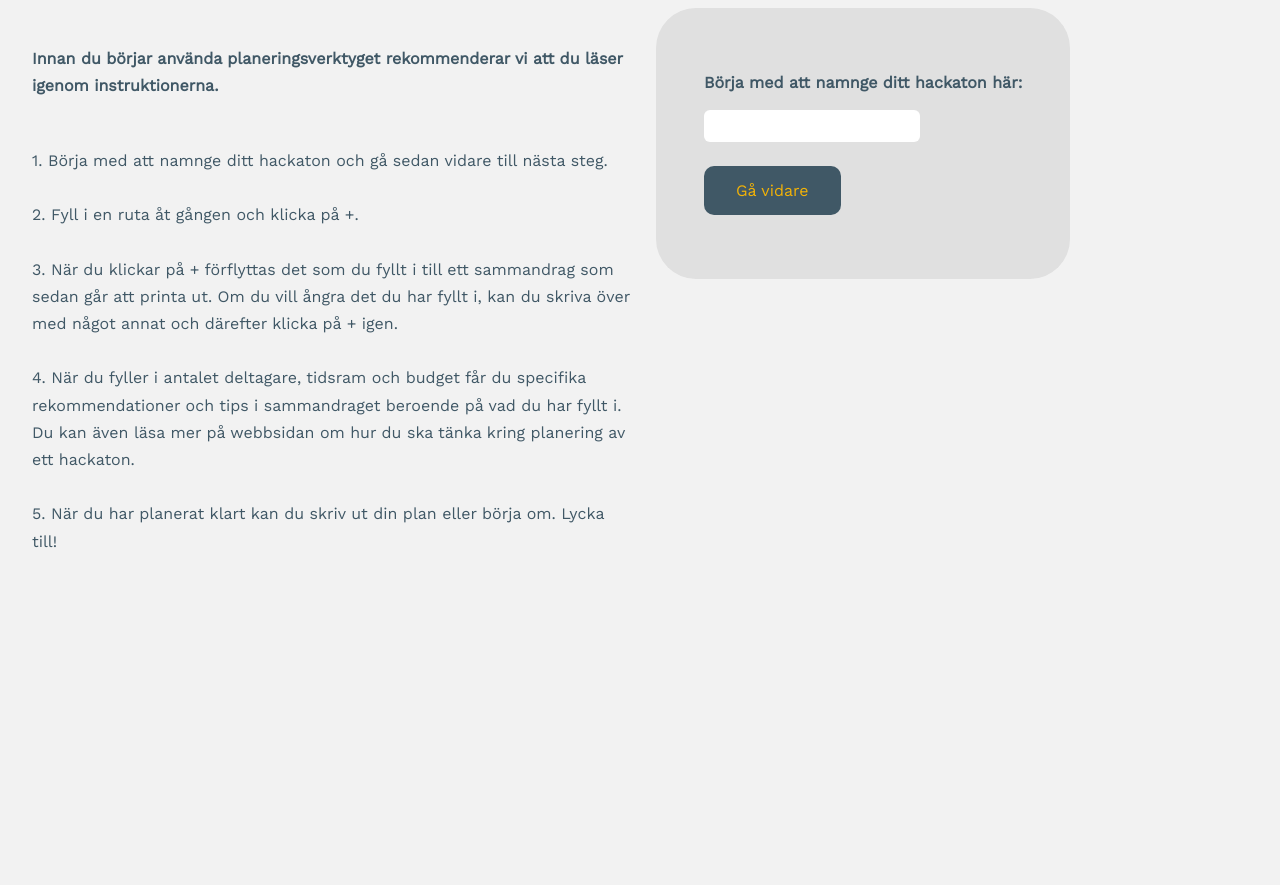
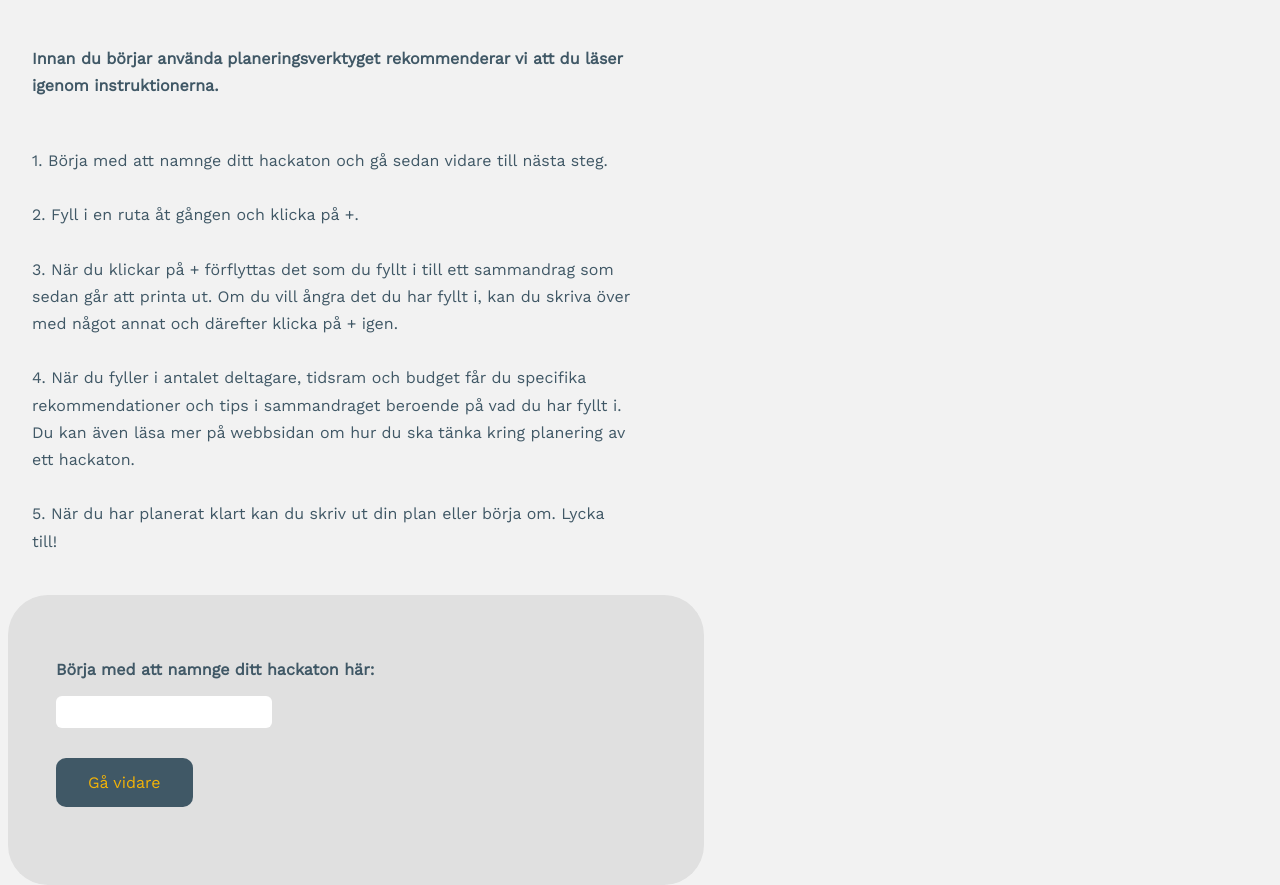
Before and after one commit to Emmaasofiaa/Hackaton, a Flask app: page /login in a window 1280 px wide. Before the commit the page ends 548 px from the top, so only its background shows below. Run offline with Flask 2, Linux system fonts and the light colour scheme.

Commit message:
Update main.css

```diff
--- a/static/css/main.css
+++ b/static/css/main.css
@@ -162,12 +162,12 @@ a:visited {
 }
 
 .left{
-  max-width: 600px;
+  width: 600px;
   padding: 2%;
 }
 
 .right{
-  max-width: 600px;
+  width: 600px;
   background-color: #E0E0E0;
   border-radius: 40px;
   padding: 4%;
```
